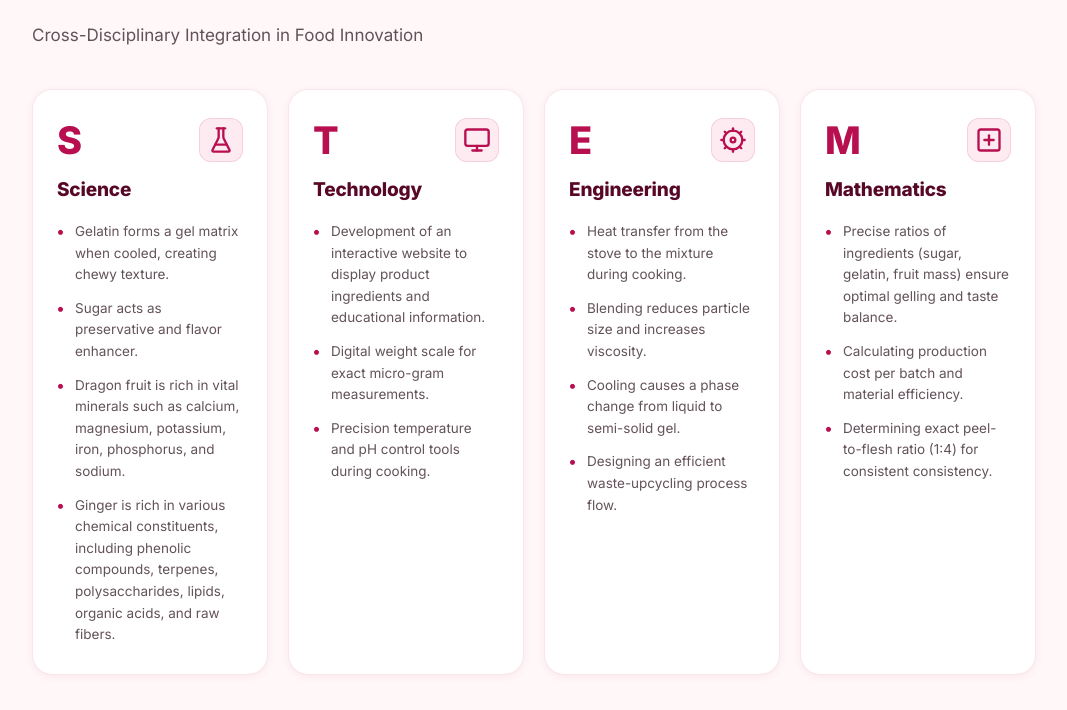
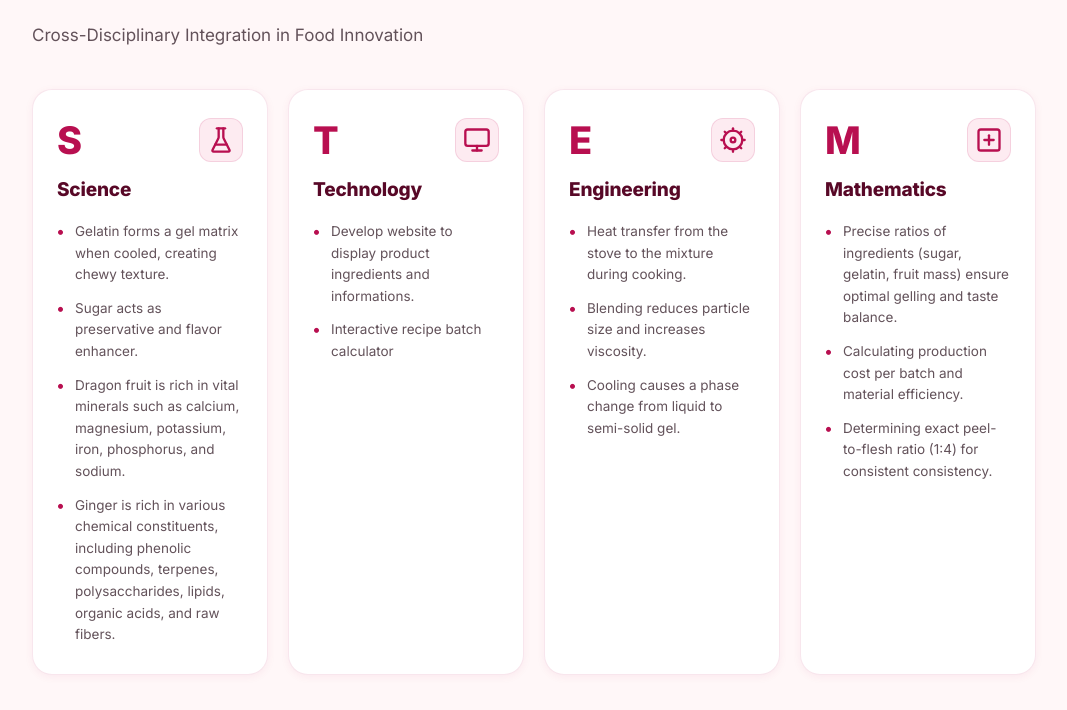
Before and after one commit to cresnaer-collab/CSP-GROUP-20, a Flask app: page / in a window 1280 px wide. Shown: the part 2209-2919 px from the top of the page, without its empty margins (106-1173 px from the left). Run offline with Flask 3, Linux system fonts and the light colour scheme.

Commit message:
update: stem framework and cleanup calculator

```diff
--- a/templates/index.html
+++ b/templates/index.html
@@ -171,9 +171,8 @@
         </div>
         <h3 class="stem-title">Technology</h3>
         <ul class="stem-list">
-          <li>Development of an interactive website to display product ingredients and educational information.</li>
-          <li>Digital weight scale for exact micro-gram measurements.</li>
-          <li>Precision temperature and pH control tools during cooking.</li>
+          <li>Develop website to display product ingredients and  informations.</li>
+          <li> Interactive recipe batch calculator</li>
         </ul>
       </div>
 
@@ -201,7 +200,6 @@
           <li>Heat transfer from the stove to the mixture during cooking.</li>
           <li>Blending reduces particle size and increases viscosity.</li>
           <li>Cooling causes a phase change from liquid to semi-solid gel.</li>
-          <li>Designing an efficient waste-upcycling process flow.</li>
         </ul>
       </div>
 
```
